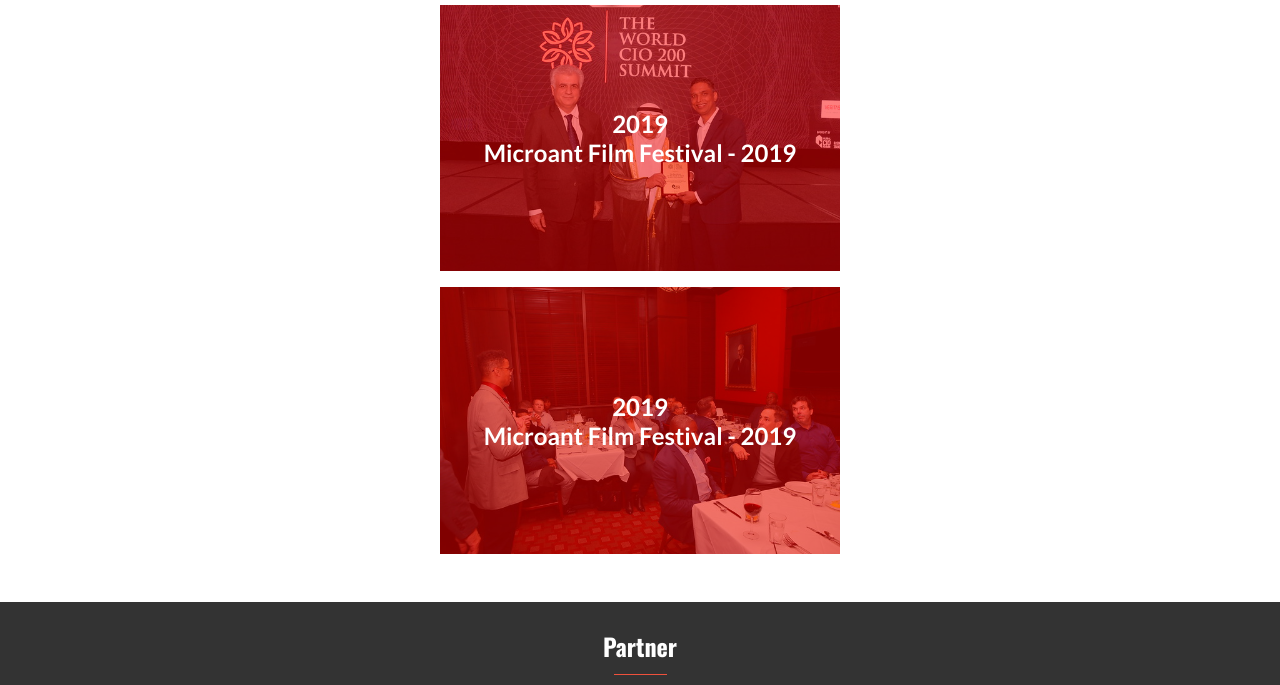
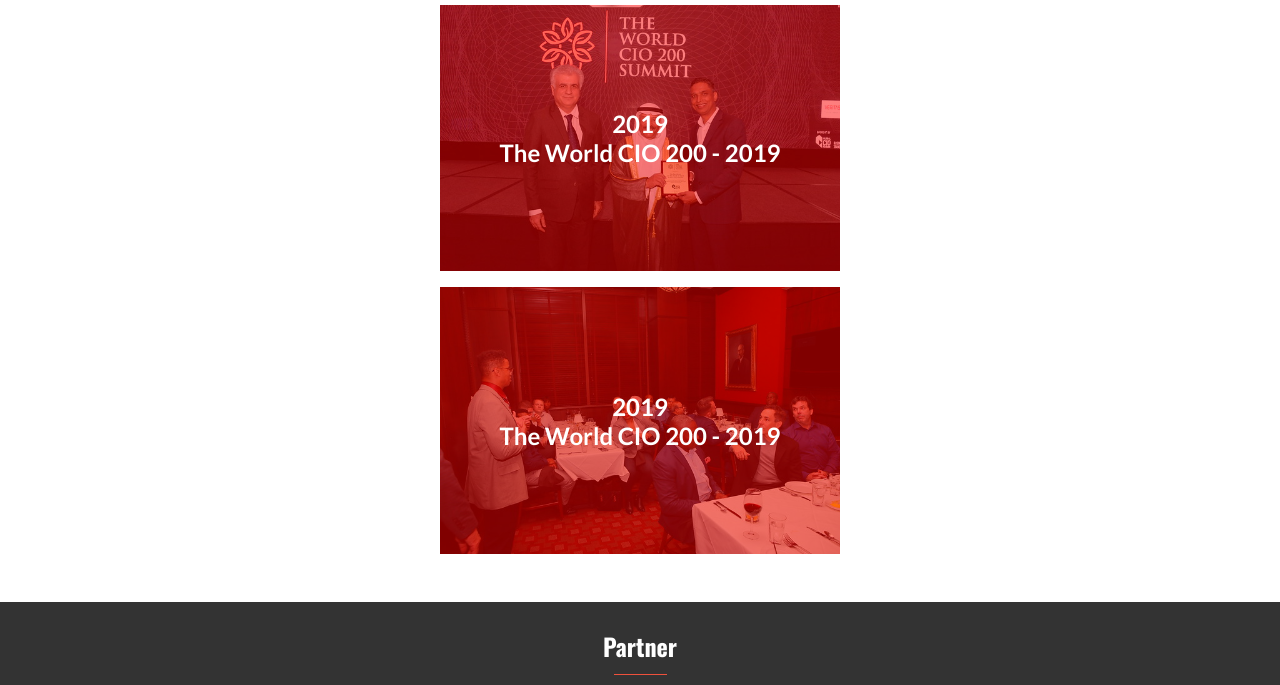
Before and after one commit to leonardoeng13/capstone-module1, a plain HTML site: page about.html in a window 1280 px wide. Shown: the part 1320-2005 px from the top of the page. Drawn offline with nearby package versions, Linux system fonts and the light colour scheme.

Commit message:
Capstone last version fully reviewed

```diff
--- a/about.html
+++ b/about.html
@@ -151,14 +151,14 @@
             <img class="event-img" src="images/event1.jpg" alt="Dubai" />
             <div class="img-overlay">
               <h2 class="overlay-title">2019</h2>
-              <h3 class="overlay-paragraph">Microant Film Festival - 2019</h3>
+              <h3 class="overlay-paragraph">The World CIO 200 - 2019</h3>
             </div>
           </div>
           <div class="overlay-container">
             <img class="event-img" src="images/event2.jpg" alt="Germany" />
             <div class="img-overlay">
               <h2 class="overlay-title">2019</h2>
-              <h3 class="overlay-paragraph">Microant Film Festival - 2019</h3>
+              <h3 class="overlay-paragraph">The World CIO 200 - 2019</h3>
             </div>
           </div>
         </div>
```
